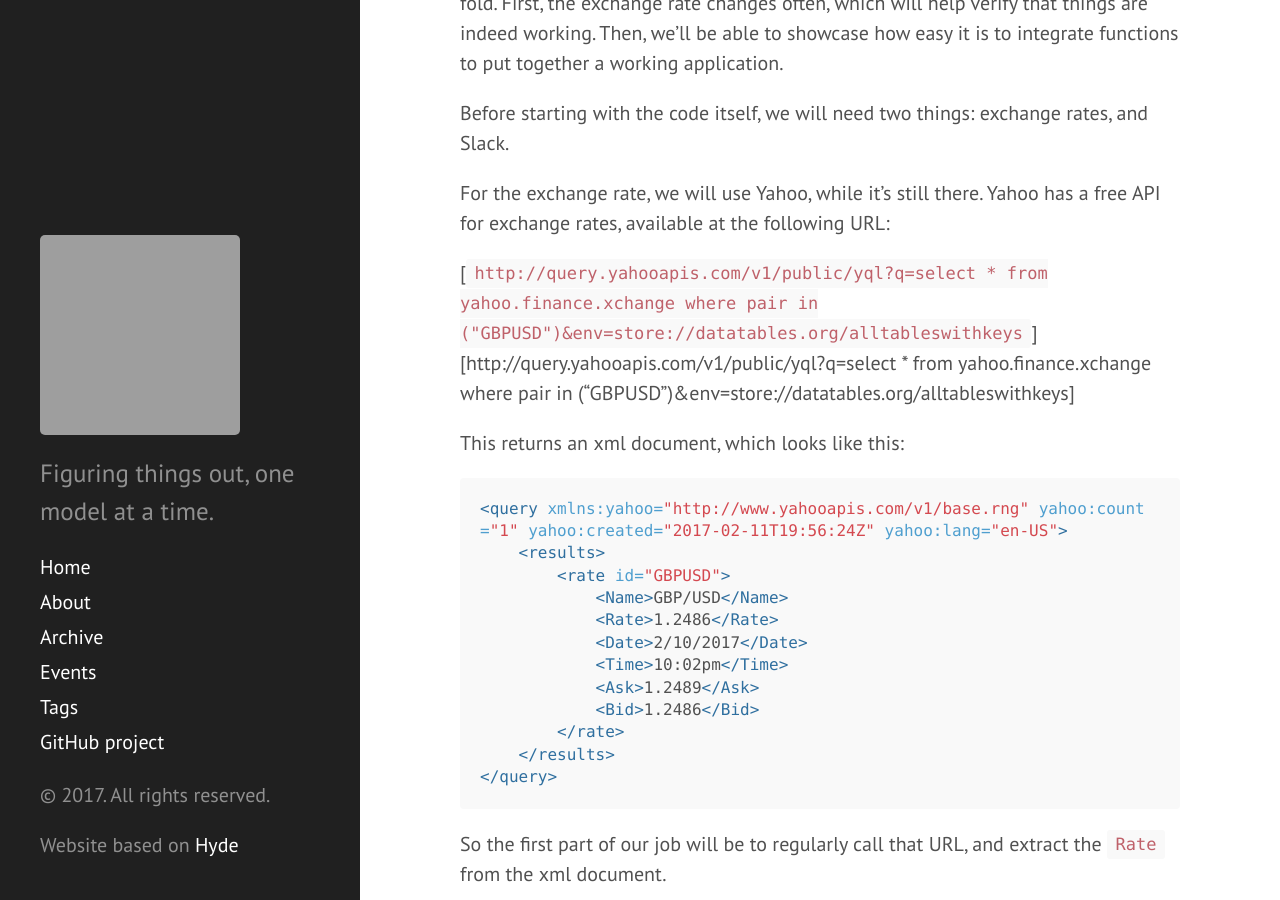
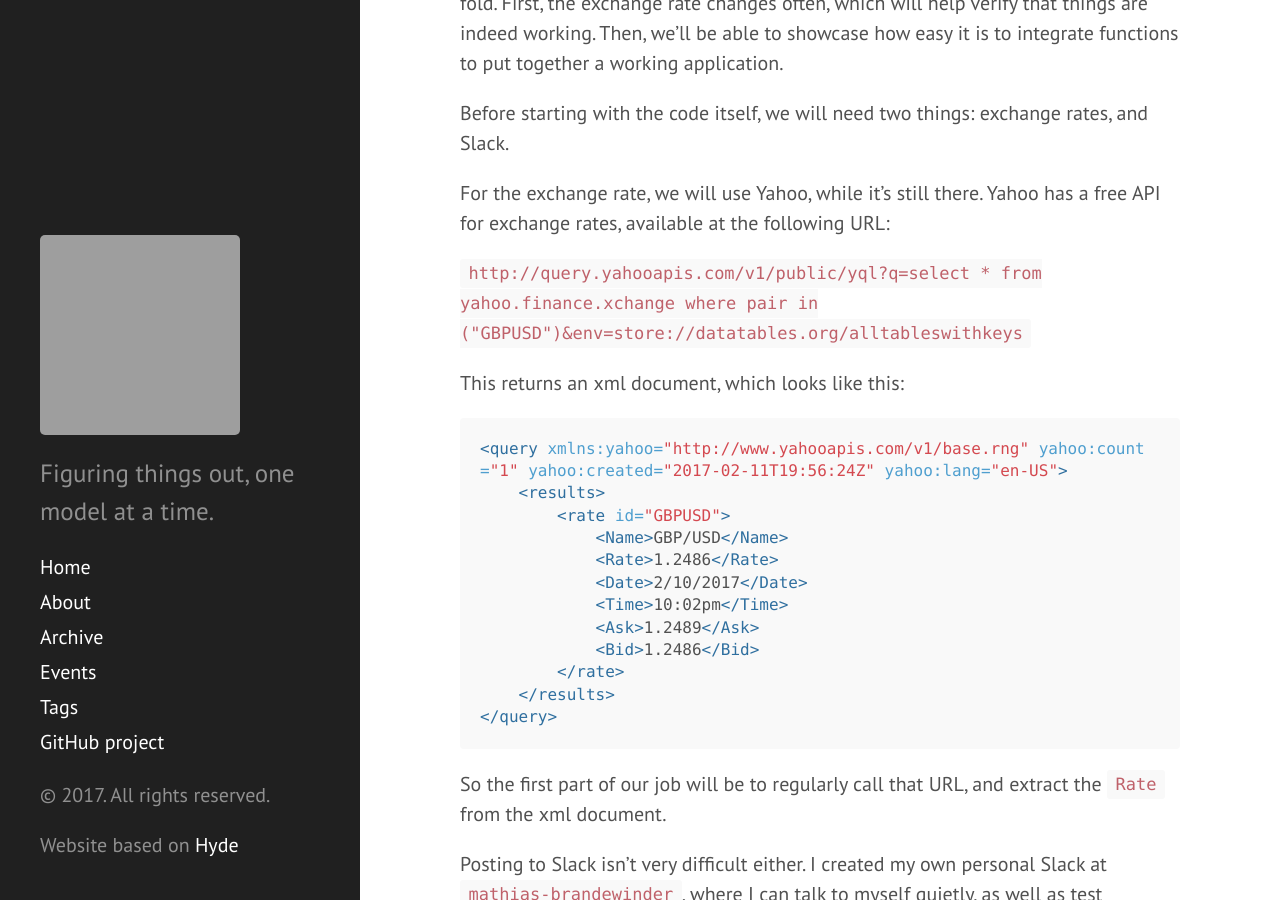
Before and after one commit to mathias-brandewinder/mathias-brandewinder.github.io, a Jekyll site: the page built from _posts/2017-02-11-fsharp-azure-function-from-the-ground-up-part-1.md, in a window 1280 px wide and 900 px high, scrolled down 640 px. Built offline with Jekyll 4.4.1, drawn with Linux system fonts in a browser that asks for light colours; comment, search, counter and statistics services are not loaded; some of the changed lines change nothing that is shown; grey boxes are pictures that could not be loaded.

Commit message:
fixed formatting on Yahoo url

```diff
--- a/_posts/2017-02-11-fsharp-azure-function-from-the-ground-up-part-1.md
+++ b/_posts/2017-02-11-fsharp-azure-function-from-the-ground-up-part-1.md
@@ -22,7 +22,7 @@ Before starting with the code itself, we will need two things: exchange rates, a
 
 For the exchange rate, we will use Yahoo, while it's still there. Yahoo has a free API for exchange rates, available at the following URL:
 
-[`http://query.yahooapis.com/v1/public/yql?q=select * from yahoo.finance.xchange where pair in ("GBPUSD")&env=store://datatables.org/alltableswithkeys`][http://query.yahooapis.com/v1/public/yql?q=select * from yahoo.finance.xchange where pair in ("GBPUSD")&env=store://datatables.org/alltableswithkeys]
+`http://query.yahooapis.com/v1/public/yql?q=select * from yahoo.finance.xchange where pair in ("GBPUSD")&env=store://datatables.org/alltableswithkeys`
 
 This returns an xml document, which looks like this:
 
```
